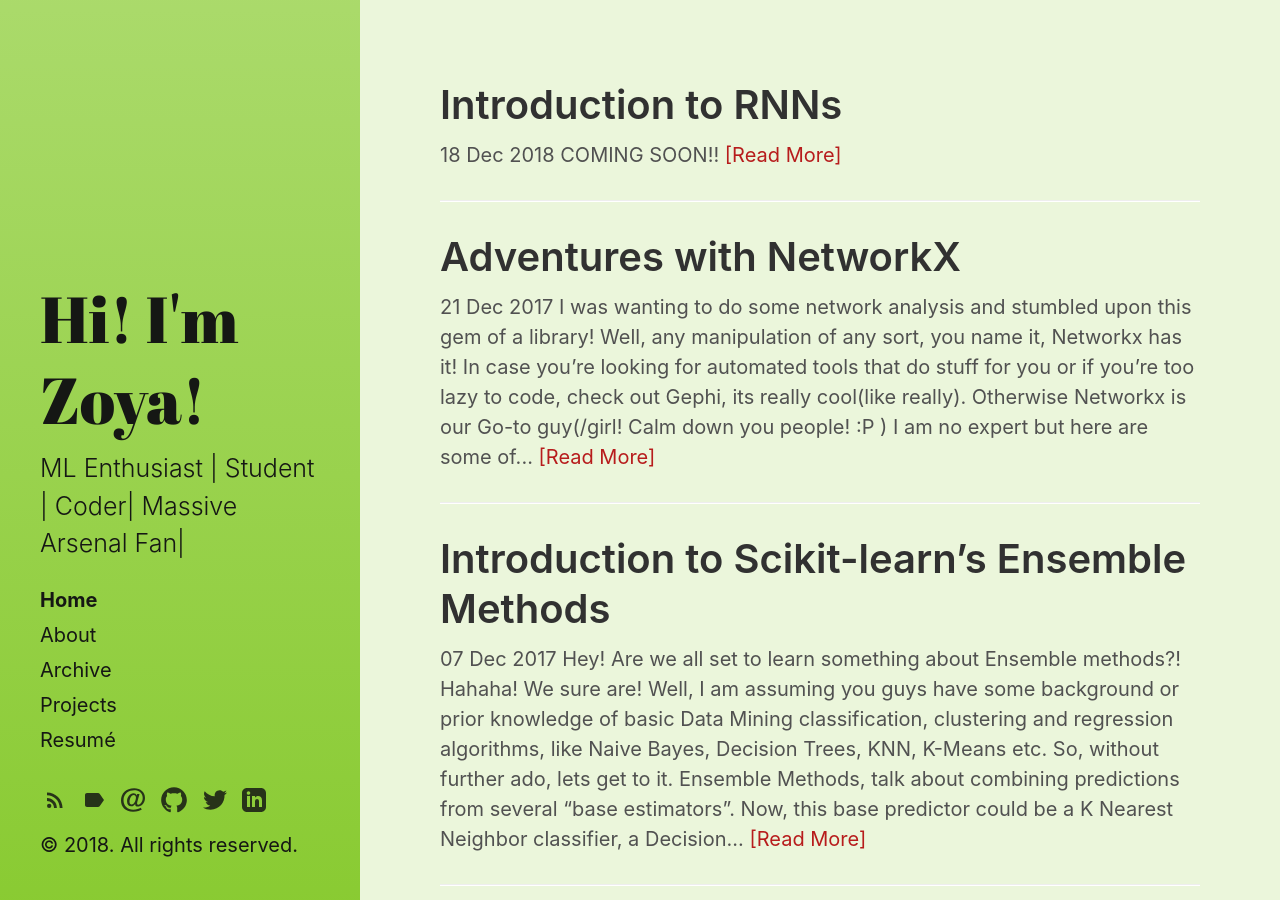
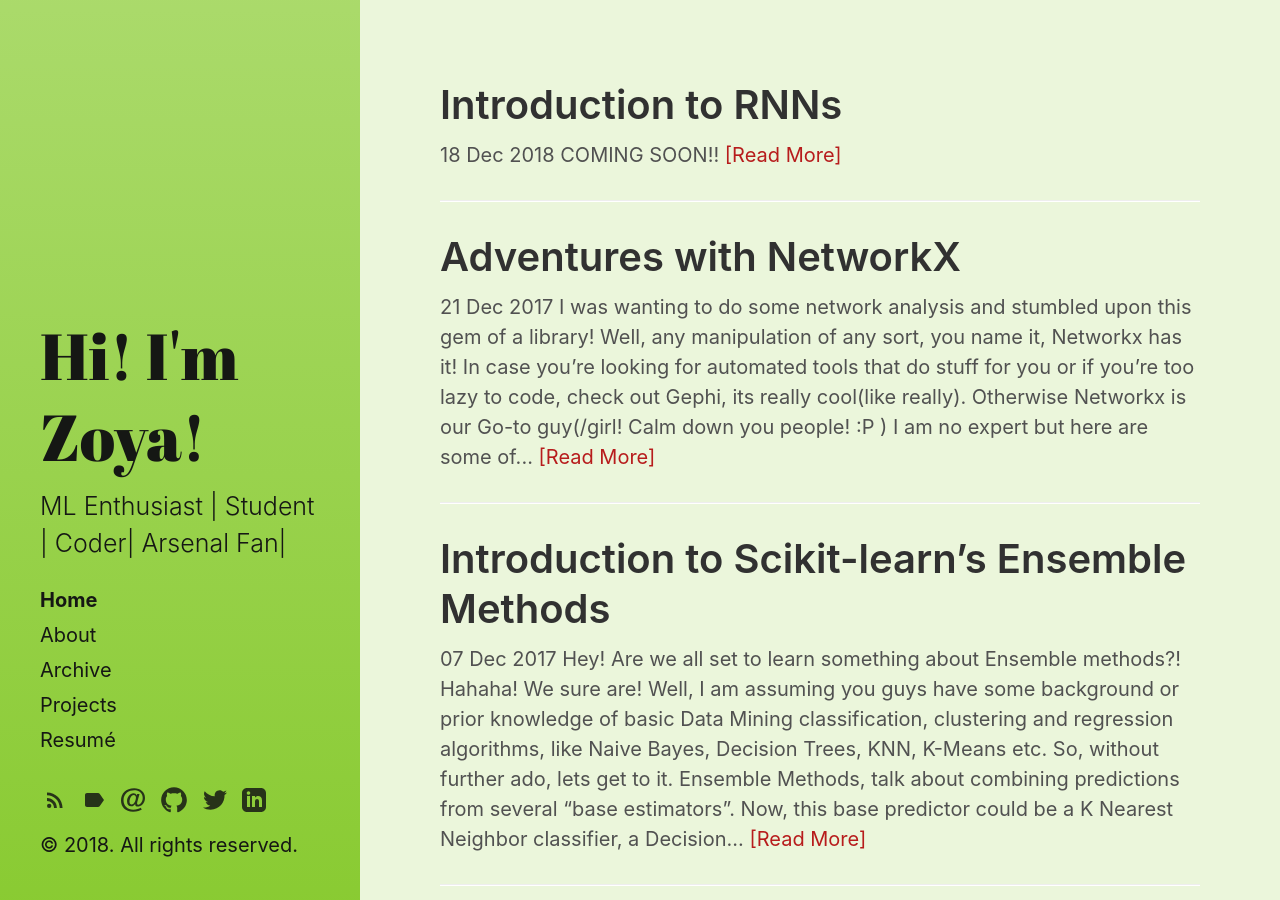
Before and after one commit to zeddmaxx/zeddmaxx.github.io, a Jekyll site: the page built from index.html, in a window 1280 px wide. Built offline with Jekyll 4.4.1, drawn with Linux system fonts in a browser that asks for light colours; the list of posts is cut into pages by our own code.

Commit message:
Update _config.yml

```diff
--- a/_config.yml
+++ b/_config.yml
@@ -6,7 +6,7 @@
 title:            Hi! I'm Zoya!
 email:            cutezoe1996@gmail.com
 tagline:          'Stronger|Better|Faster'
-description:      "ML Enthusiast | Student | Coder| Massive Arsenal Fan|"
+description:      "ML Enthusiast | Student | Coder| Arsenal Fan|"
 url:              https://zeddmaxx.github.io/
 baseurl:
                   # the optional subpath of your site, e.g. "/blog"
```
